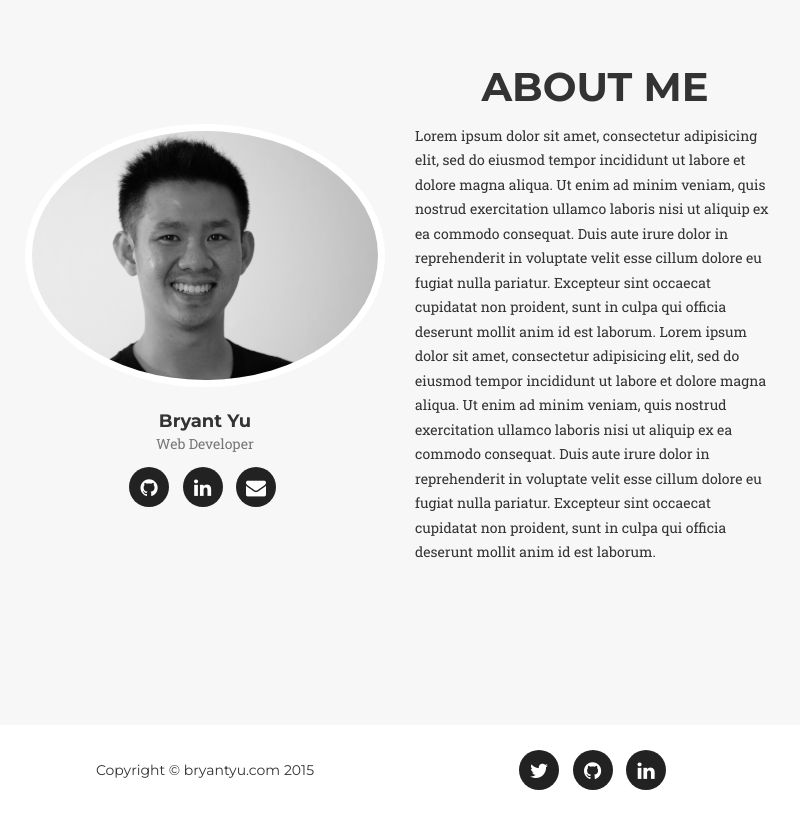
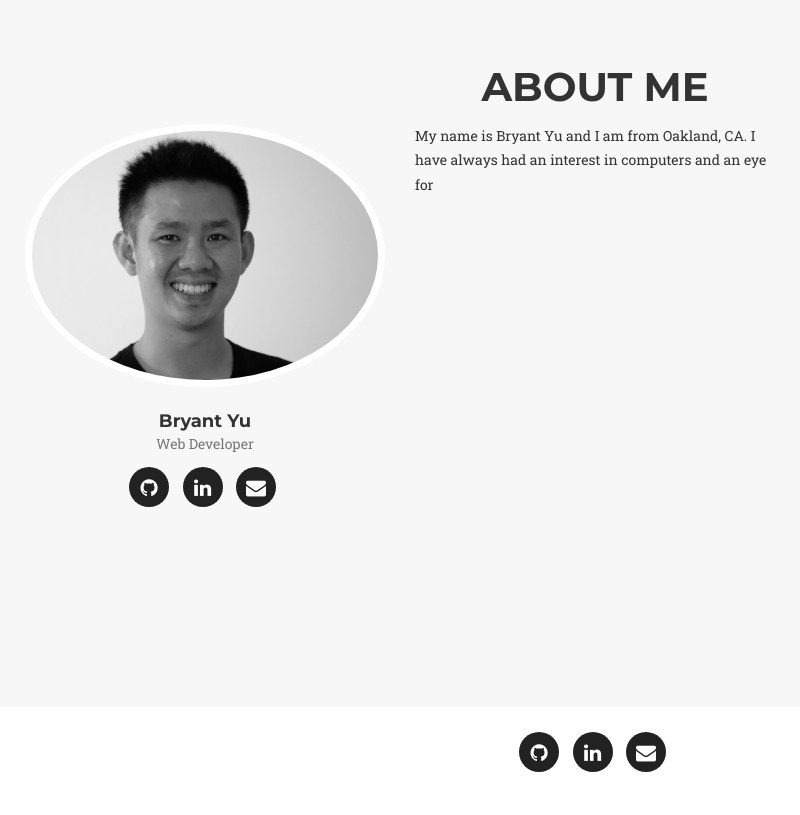
Before and after one commit to bryly27/portfolio2.0, a plain HTML site: page index.html in a window 1280 px wide. Shown: the part 1220-2035 px from the top of the page, without its empty margins (45-845 px from the left). Drawn offline with nearby package versions, Linux system fonts and the light colour scheme; a web font is replaced by a local one.

Commit message:
added social links

```diff
--- a/index.html
+++ b/index.html
@@ -286,18 +286,7 @@
                     </div>
                 </div>
                 <div class="col-sm-4">
-                    <p>Lorem ipsum dolor sit amet, consectetur adipisicing elit, sed do eiusmod
-                    tempor incididunt ut labore et dolore magna aliqua. Ut enim ad minim veniam,
-                    quis nostrud exercitation ullamco laboris nisi ut aliquip ex ea commodo
-                    consequat. Duis aute irure dolor in reprehenderit in voluptate velit esse
-                    cillum dolore eu fugiat nulla pariatur. Excepteur sint occaecat cupidatat non
-                    proident, sunt in culpa qui officia deserunt mollit anim id est laborum.
-                    Lorem ipsum dolor sit amet, consectetur adipisicing elit, sed do eiusmod
-                    tempor incididunt ut labore et dolore magna aliqua. Ut enim ad minim veniam,
-                    quis nostrud exercitation ullamco laboris nisi ut aliquip ex ea commodo
-                    consequat. Duis aute irure dolor in reprehenderit in voluptate velit esse
-                    cillum dolore eu fugiat nulla pariatur. Excepteur sint occaecat cupidatat non
-                    proident, sunt in culpa qui officia deserunt mollit anim id est laborum.</p>
+                    <p>My name is Bryant Yu and I am from Oakland, CA. I have always had an interest in computers and an eye for</p>
                 </div>
                 <div class="col-sm-4">
                    <!--  <div class="team-member">
@@ -327,15 +316,15 @@
         <div class="container">
             <div class="row">
                 <div class="col-md-4">
-                    <span class="copyright">Copyright &copy; bryantyu.com 2015</span>
+                    <!-- <span class="copyright">Copyright &copy; bryantyu.com 2015</span> -->
                 </div>
                 <div class="col-md-4">
                     <ul class="list-inline social-buttons">
-                        <li><a href="#"><i class="fa fa-twitter"></i></a>
+                        <li><a href="https://www.github.com/bryly27"><i class="fa fa-github"></i></a>
                         </li>
-                        <li><a href="#"><i class="fa fa-github"></i></a>
+                        <li><a href="https://www.linkedin.com/in/yubryant"><i class="fa fa-linkedin"></i></a>
                         </li>
-                        <li><a href="#"><i class="fa fa-linkedin"></i></a>
+                        <li><a href="mailto:yubryant27.com"><i class="fa fa-envelope"></i></a>
                         </li>
                     </ul>
                 </div>
@@ -369,12 +358,14 @@
                         <div class="modal-body">
                             <!-- Project Details Go Here -->
                             <h2>Facebook Clone</h2>
-                            <p class="item-intro text-muted">angular.js, express.js, node.js, mongodb, mongoose, html, css, bootstrap</p>
+                            <p class="item-intro text-muted">angular.js, express.js, node.js, mongodb, mongoose.js, html, css, bootstrap</p>
                             <p>Facebook clone is a copy of the original facebook. It allows users to login and register, add friends, upload photos, and comment on other users wall. </p>
                             <!-- <img class="img-responsive img-centered" src="img/portfolio/roundicons-free.png" alt=""> -->
                             <ul class="list-inline social-buttons">
                                 <li>View the code here: </li>
-                                <li><a href="#"><i class="fa fa-github"></i></a></li>
+                                <li><a href="https://github.com/bryly27/angular_facebook"><i class="fa fa-github"></i></a></li>
+                                <li>Demo:</li>
+                                <li><a href="http://52.8.76.157"><i class="fa fa-photo"></i></a></li>
                             </ul>
                             <iframe src="http://52.8.76.157"></iframe>
                            <!--  <p>
@@ -412,6 +403,8 @@
                             <ul class="list-inline social-buttons">
                                 <li>View the code here: </li>
                                 <li><a href="#"><i class="fa fa-github"></i></a></li>
+                                <li>Demo: </li>
+                                <li><a href="http://54.183.186.0"><i class="fa fa-photo"></i></a></li>
                             </ul>
                             <iframe src="http://54.183.186.0"></iframe>
 
```
